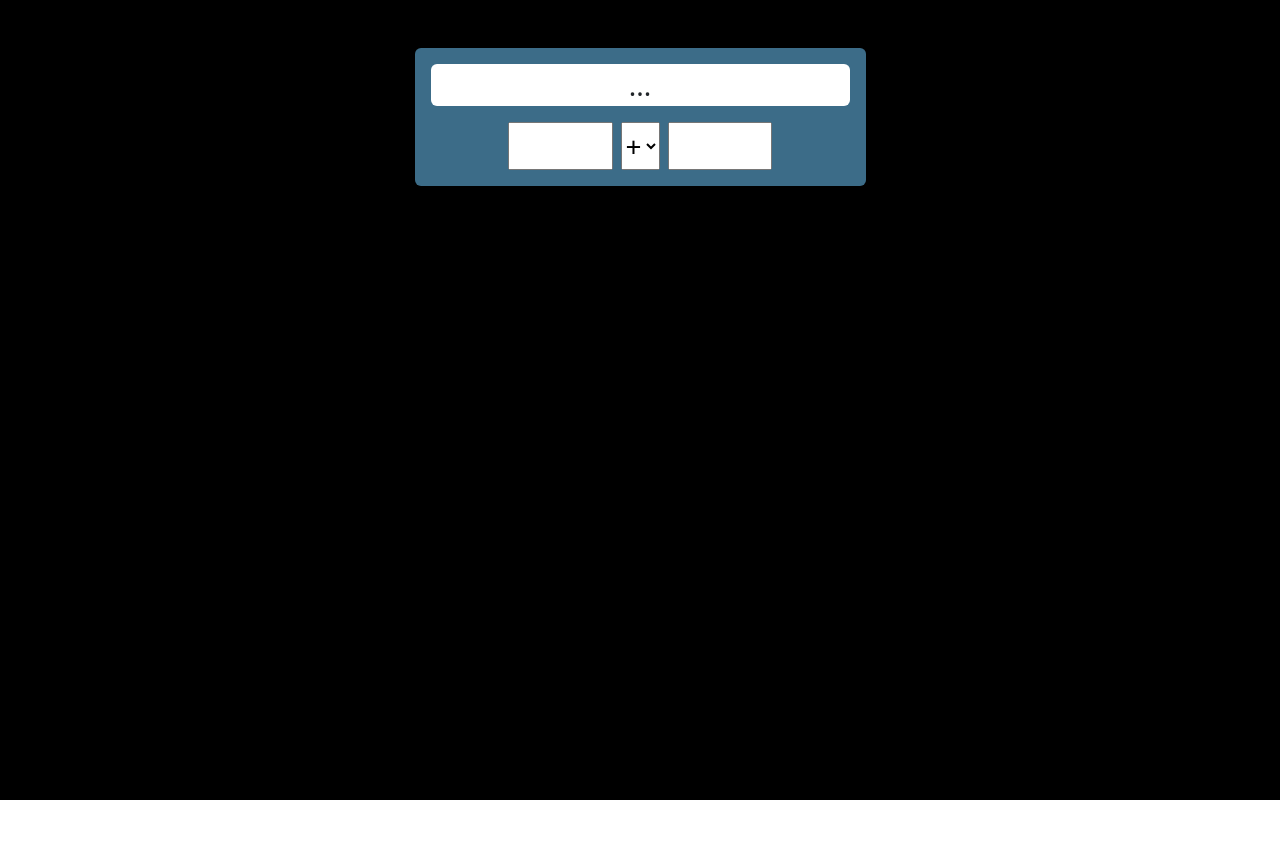
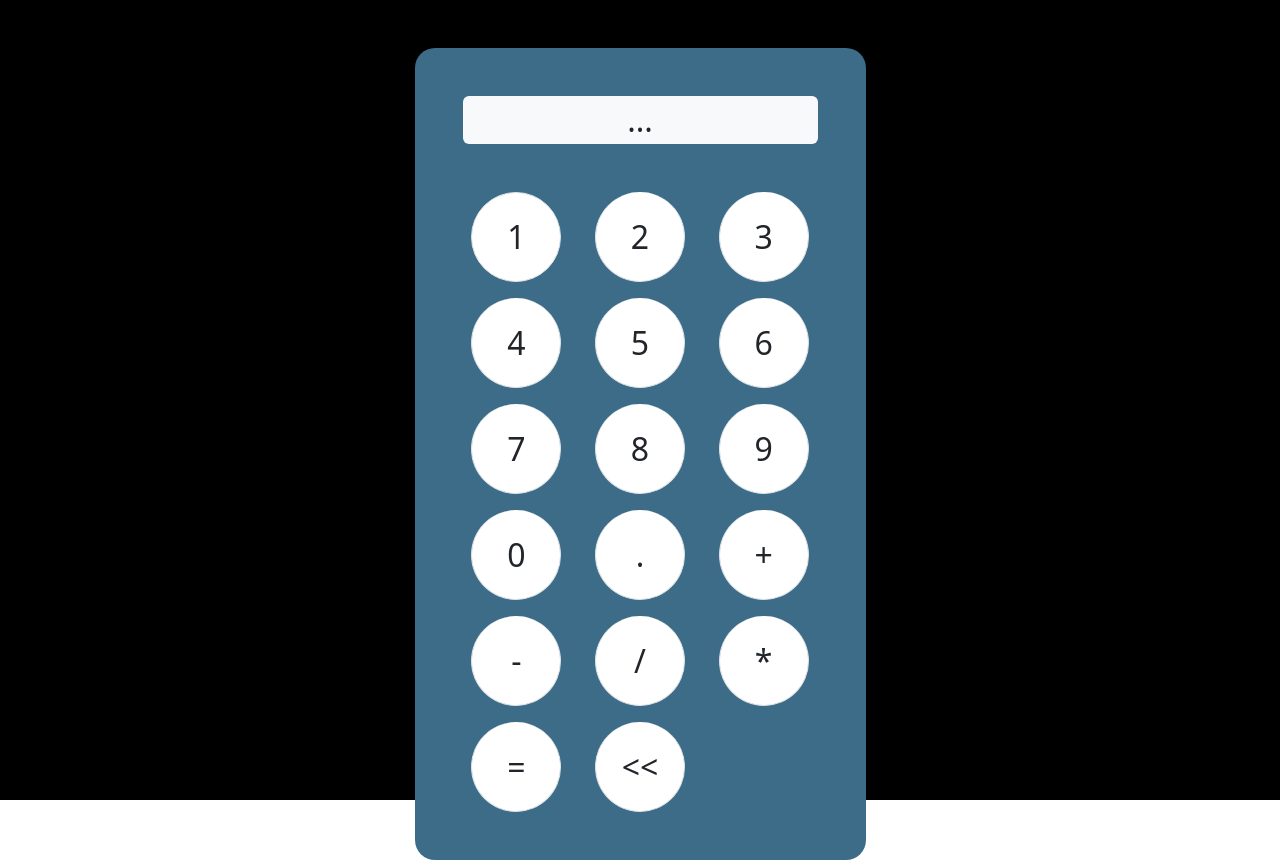
Before and after one commit to lllleao/calculadora, a Vue app: page / in a window 1280 px wide. Before the commit the page ends 800 px from the top, so only its background shows below. Built offline with nearby package versions, Linux system fonts and the light colour scheme.

Commit message:
calculadora aprimorada

```diff
--- a/src/App.vue
+++ b/src/App.vue
@@ -3,15 +3,19 @@ import { reactive } from 'vue'
 import Calculadora from './components/Calculadora.vue'
 
 const state = reactive({
+  numbers: [1, 2, 3, 4, 5, 6, 7, 8, 9, 0, '.'],
   number01: '',
   number02: '',
-  operation: 'soma',
-  dPorZero: 'Impossível dividir por 0'
+  operation: ['+', '-', '/', '*'],
+  simboloOperacao: '',
+  nomeOperacaoAtual: '',
+  numeroDaConta: '',
+  resultado: 0,
+  dPorZero: 'Impossível dividir por 0',
 })
 
 const divisaoPorZero = (n1, n2) => {
   const operacaoTeste = parseFloat(n1) / parseFloat(n2)
-  // console.log(operacaoTeste)
 
   if (isNaN(operacaoTeste)) {
     return '...'
@@ -23,9 +27,9 @@ const divisaoPorZero = (n1, n2) => {
 }
 
 const operacao = () => {
-  const { number01, number02, operation } = state
+  const { number01, number02, nomeOperacaoAtual } = state
 
-  switch (operation) {
+  switch (nomeOperacaoAtual) {
     case 'soma':
       return parseFloat(number01) + parseFloat(number02)
     case 'subtracao':
@@ -37,29 +41,142 @@ const operacao = () => {
   }
 }
 
-const fazerConta = (e) => {
-  const resultado = operacao()
 
-  if (resultado === state.dPorZero) {
-    return state.dPorZero
 
-  } else if (isNaN(resultado)) {
-    return '...'
-
-  } else {
-    return resultado
-  }
+const setNumber01 = (numero) => {
+  state.number01 = numero
 }
 
+const setNumber02 = (numero) => {
+  state.number02 = numero
+}
+
+const setNumbers = (evento) => {
+  state.numeroDaConta += evento.target.innerHTML
+  const listaNomesOp = ['soma', 'subtracao', 'multiplicacao', 'divisao']
+
+  const teste = listaNomesOp.some(item => {
+    return item === state.nomeOperacaoAtual
+  })
+
+  if (teste) {
+    setNumber02(state.numeroDaConta)
+  } else {
+    setNumber01(state.numeroDaConta)
+  }
+
+}
+
+const resultadoZero = () => {
+  const verificacao = Boolean(state.number01 === '0' && !state.number02 && !state.nomeOperacaoAtual)
+  if (verificacao) {
+    state.numeroDaConta = ''
+  } else {
+    state.numeroDaConta = state.number01
+  }
+  return state.numeroDaConta
+}
+
+const setOperacao = (item) => {
+  let { number01, number02 } = state
+
+
+  const verificacao = number01.length >= 1 && number02.length === 0
+
+  if (verificacao) {
+    state.nomeOperacaoAtual = item.target.dataset.operacao
+    state.simboloOperacao = item.target.innerHTML
+    state.numeroDaConta = ''
+  } else if (!verificacao) {
+    // pass
+  }
+
+}
+
+const show = () => {
+  const resultadoTela = `${state.number01} ${state.simboloOperacao} ${state.number02}`
+  if (state.number01 === '') {
+    return '...'
+  } else {
+    return resultadoTela
+  }
+
+}
+
+const igual = (e) => {
+  state.resultado = operacao()
+  state.number01 = state.resultado.toString()
+  state.number02 = ''
+  state.simboloOperacao = ''
+  state.nomeOperacaoAtual = ''
+  resultadoZero()
+}
+
+const apagarElemento = () => {
+  const listaDeElementos = []
+
+  if (state.number02.length === 0 && state.simboloOperacao.length === 0) {
+    for (let i = 0; i < state.number01.length; i++) {
+      listaDeElementos.push(state.number01[i])
+    }
+    listaDeElementos.pop()
+
+    if (listaDeElementos.length === 0) {
+      state.numeroDaConta = ''
+      state.number01 = ''
+    } else {
+      state.numeroDaConta = ''
+      state.number01 = ''
+      listaDeElementos.forEach(itens => {
+        state.number01 += itens
+        state.numeroDaConta += itens
+      })
+    }
+  }
+
+  if (state.number02.length !== 0) {
+    for (let i = 0; i < state.number02.length; i++) {
+      listaDeElementos.push(state.number02[i])
+    }
+    listaDeElementos.pop()
+
+    if (listaDeElementos.length === 0) {
+      state.numeroDaConta = ''
+      state.number02 = ''
+    } else {
+      state.numeroDaConta = ''
+      state.number02 = ''
+      listaDeElementos.forEach(itens => {
+        state.number02 += itens
+        state.numeroDaConta += itens
+      })
+    }
+    console.log(state.number02.length)
+  } else {
+    state.nomeOperacaoAtual = ''
+    state.simboloOperacao = ''
+  }
+
+}
+
+const apagar = (evento) => {
+  apagarElemento()
+
+}
+
+
 </script>
+
 
 <template>
   <main class="main">
     <div class="container">
-      <Calculadora :fazer-conta="fazerConta()" :get-number01="item => state.number01 = item.target.value" :get-number02="item => state.number02 = item.target.value" :get-operation="item => state.operation = item.target.value" />
+      <Calculadora :get-numbers="state.numbers" :show="show()" :set-numbers="setNumbers" :set-operacao="setOperacao"
+        :igual="igual" :apagar="apagar" />
     </div>
   </main>
 </template>
+
 
 <style scoped>
 .main {
--- a/src/components/Calculadora.vue
+++ b/src/components/Calculadora.vue
@@ -1,32 +1,37 @@
 <script setup>
-const props = defineProps(['fazerConta', 'getNumber01', 'getNumber02', 'getOperation'])
+const props = defineProps(['igual', 'getNumbers', 'show', 'setNumbers', 'setOperacao', 'pegarElemento', 'apagar'])
+
 </script>
 
 <template>
     <div class="row">
-        <div class="col-md-5 ms-auto me-auto mt-5 d-flex justify-content-center">
-            <div class="calculadora p-3 rounded">
-                <p class="mostrador text-center fs-3 bg-white rounded"> {{ props.fazerConta }} </p>
-
-                <div class="numeros fs-3 ms-auto me-auto d-flex justify-content-center">
-                    <input @keyup="props.getNumber01" class="w-25" type="number">
-                    <select id="numeros" class="me-2 ms-2" @change="props.getOperation">
-                        <option value="soma">
-                            +
-                        </option>
-                        <option value="subtracao">
-                            -
-                        </option>
-                        <option value="divisao">
-                            /
-                        </option>
-                        <option value="multiplicacao">
-                            x
-                        </option>
-                    </select>
-                    <input @keyup="props.getNumber02" class="w-25" type="number">
+        <div class="col-5 ms-auto me-auto mt-5">
+            <div class="calculadora p-5">
+                <div class="row">
+                    <div class="col">
+                        <p class="mb-5 bg-light fs-2 text-center rounded">{{ props.show }}</p>
+                    </div>
                 </div>
-
+                <div class="row">
+                    <div class="numeros text-center">
+                        <ul class="list-group">
+                            <li @click="props.setNumbers" class="fs-2 list-group-item"
+                                v-for="numero in props.getNumbers">
+                                {{ numero }}
+                            </li>
+                            <li @click="props.setOperacao" class="fs-2 list-group-item" data-operacao="soma">+</li>
+                            <li @click="props.setOperacao" class="fs-2 list-group-item" data-operacao="subtracao">-</li>
+                            <li @click="props.setOperacao" class="fs-2 list-group-item" data-operacao="divisao">/</li>
+                            <li @click="props.setOperacao" class="fs-2 list-group-item" data-operacao="multiplicacao">*</li>
+                            <li @click="props.igual" class="fs-2 list-group-item">
+                                =
+                            </li>
+                            <li @click="props.apagar" class="fs-2 list-group-item">
+                                <<
+                            </li>
+                        </ul>
+                    </div>
+                </div>
             </div>
         </div>
     </div>
@@ -35,5 +40,27 @@ const props = defineProps(['fazerConta', 'getNumber01', 'getNumber02', 'getOpera
 <style scoped>
 .calculadora {
     background-color: #3c6c88;
+    border-radius: 20px;
+
+    p {
+        border-radius: 20px;
+    }
+}
+
+.list-group {
+    display: grid;
+    grid-template-columns: 1fr 1fr 1fr;
+    gap: 1rem;
+    place-items: center;
+
+    li {
+        width: 90px;
+        height: 90px;
+        cursor: pointer;
+        border-radius: 50px;
+        display: flex;
+        align-items: center;
+        justify-content: center;
+    }
 }
 </style>
```
